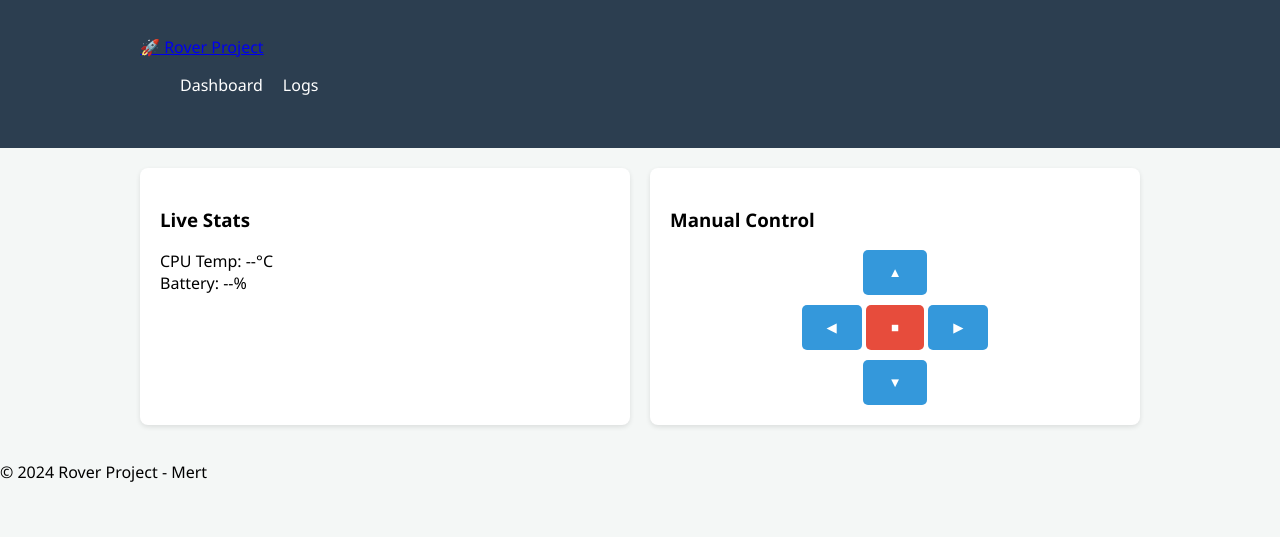
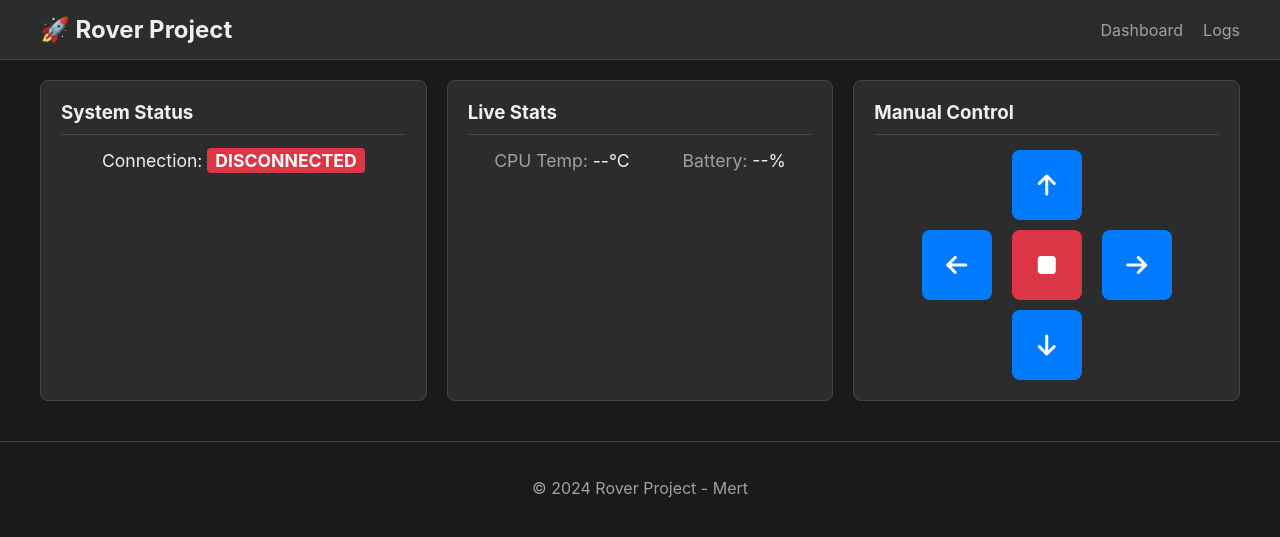
Before and after one commit to TUS-Mert/rover-proj, a Flask app: page / in a window 1280 px wide. Shown: the top 537 px of the page. Run offline with Flask 3, Linux system fonts and the light colour scheme; some libraries are stand-ins or nearby versions.

Commit message:
initialization of the dashboard

```diff
--- a/app/routes.py
+++ b/app/routes.py
@@ -1,22 +1,21 @@
 from flask import Blueprint, render_template, jsonify
-from app.models import Telemetry # We'll use this to pull real data
+from flask_jwt_extended import create_access_token
 
-# Create a Blueprint named 'main'
 main_bp = Blueprint('main', __name__)
 
 @main_bp.route('/')
 def index():
+    """Render the main dashboard page."""
     return render_template('index.html')
 
-@main_bp.route('/api/telemetry')
-def get_telemetry():
-    # Pull the most recent entry from Postgres
-    latest = Telemetry.query.order_by(Telemetry.timestamp.desc()).first()
+@main_bp.route('/token')
+def get_token():
+    """Generate a JWT for the client."""
+    # In a real app, you'd protect this and link it to a user session
+    access_token = create_access_token(identity='rover_ui')
+    return jsonify(access_token=access_token)
 
-    if latest:
-        return jsonify({
-            "cpu_temp": round(latest.cpu_temp, 1),
-            "battery": int(latest.battery_level * 100)
-        })
-
-    return jsonify({"cpu_temp": "N/A", "battery": "N/A"}), 404
+@main_bp.route('/logs')
+def logs():
+    """Placeholder for a future logs page."""
+    return "Logs page coming soon.", 200
--- a/app/static/css/style.css
+++ b/app/static/css/style.css
@@ -1,16 +1,82 @@
+/* static/css/style.css */
 :root {
-    --bg-color: #f4f7f6;
-    --card-bg: #ffffff;
-    --primary: #2c3e50;
-    --accent: #3498db;
+    --bg-color: #1a1a1a;
+    --card-bg: #2c2c2c;
+    --primary-text: #f0f0f0;
+    --secondary-text: #a0a0a0;
+    --border-color: #444;
+    --accent-color: #007bff;
+    --accent-hover: #0056b3;
+    --stop-color: #dc3545;
+    --stop-hover: #c82333;
+    --status-ok: #28a745;
+    --status-bad: #dc3545;
 }
 
-body { font-family: 'Segoe UI', sans-serif; background: var(--bg-color); margin: 0; }
-.container { max-width: 1000px; margin: 0 auto; padding: 20px; }
+body {
+    font-family: -apple-system, BlinkMacSystemFont, "Segoe UI", Roboto, "Helvetica Neue", Arial, sans-serif;
+    background-color: var(--bg-color);
+    color: var(--primary-text);
+    margin: 0;
+    padding-top: 80px; /* Space for fixed navbar */
+}
 
-.navbar { background: var(--primary); color: white; padding: 1rem 0; }
-.nav-links { list-style: none; display: flex; gap: 20px; }
-.nav-links a { color: white; text-decoration: none; }
+.container {
+    max-width: 1200px;
+    margin: 0 auto;
+    padding: 0 20px;
+}
+
+/* Navbar */
+.navbar {
+    background-color: var(--card-bg);
+    border-bottom: 1px solid var(--border-color);
+    padding: 15px 0;
+    position: fixed;
+    width: 100%;
+    top: 0;
+    z-index: 1000;
+}
+
+.navbar .container {
+    display: flex;
+    justify-content: space-between;
+    align-items: center;
+}
+
+.logo {
+    font-size: 1.5rem;
+    font-weight: bold;
+    color: var(--primary-text);
+    text-decoration: none;
+}
+
+.nav-links {
+    list-style: none;
+    margin: 0;
+    padding: 0;
+    display: flex;
+}
+
+.nav-links li {
+    margin-left: 20px;
+}
+
+.nav-links a {
+    color: var(--secondary-text);
+    text-decoration: none;
+    font-size: 1rem;
+    transition: color 0.3s ease;
+}
+
+.nav-links a:hover {
+    color: var(--primary-text);
+}
+
+/* Main Content */
+.main {
+    padding: 20px 0;
+}
 
 .dashboard-grid {
     display: grid;
@@ -19,12 +85,105 @@ body { font-family: 'Segoe UI', sans-serif; background: var(--bg-color); margin:
 }
 
 .card {
-    background: var(--card-bg);
+    background-color: var(--card-bg);
+    border-radius: 8px;
     padding: 20px;
-    border-radius: 8px;
-    box-shadow: 0 2px 5px rgba(0,0,0,0.1);
+    border: 1px solid var(--border-color);
 }
 
-.control-pad { display: flex; flex-direction: column; align-items: center; gap: 10px; }
-.btn { padding: 15px 25px; cursor: pointer; background: var(--accent); color: white; border: none; border-radius: 5px; }
-.btn-stop { background: #e74c3c; }
+.card h3 {
+    margin-top: 0;
+    border-bottom: 1px solid var(--border-color);
+    padding-bottom: 10px;
+    margin-bottom: 15px;
+}
+
+.stats-row {
+    display: flex;
+    justify-content: space-around;
+    font-size: 1.1rem;
+}
+
+.stat .label {
+    color: var(--secondary-text);
+}
+
+/* Status Indicator */
+#connection-status {
+    font-weight: bold;
+    padding: 2px 8px;
+    border-radius: 4px;
+}
+.status-connected {
+    color: white;
+    background-color: var(--status-ok);
+}
+.status-disconnected {
+    color: white;
+    background-color: var(--status-bad);
+}
+
+
+/* Control Pad */
+.control-pad {
+    display: grid;
+    grid-template-columns: 1fr 1fr 1fr;
+    grid-template-rows: 1fr 1fr 1fr;
+    gap: 10px;
+    justify-items: center;
+    align-items: center;
+    max-width: 250px;
+    margin: auto;
+}
+
+.control-pad .btn {
+    grid-column: 2 / 3;
+}
+
+.control-pad .side-btns {
+    grid-column: 1 / 4;
+    grid-row: 2 / 3;
+    display: flex;
+    justify-content: space-between;
+    width: 100%;
+}
+
+.btn {
+    background-color: var(--accent-color);
+    color: white;
+    border: none;
+    border-radius: 8px;
+    font-size: 1.5rem;
+    width: 70px;
+    height: 70px;
+    cursor: pointer;
+    transition: background-color 0.3s ease;
+    display: flex;
+    justify-content: center;
+    align-items: center;
+}
+
+.btn:hover {
+    background-color: var(--accent-hover);
+}
+
+.btn:active {
+    transform: scale(0.95);
+}
+
+.btn-stop {
+    background-color: var(--stop-color);
+}
+
+.btn-stop:hover {
+    background-color: var(--stop-hover);
+}
+
+/* Footer */
+.footer {
+    text-align: center;
+    padding: 20px 0;
+    margin-top: 40px;
+    color: var(--secondary-text);
+    border-top: 1px solid var(--border-color);
+}
--- a/app/static/js/dashboard.js
+++ b/app/static/js/dashboard.js
@@ -1,39 +1,69 @@
-// Fetch stats every 2 seconds
-function updateStats() {
-    fetch('/api/telemetry')
-        .then(response => response.json())
-        .then(data => {
-            document.getElementById('cpu-temp').innerText = data.cpu_temp;
-            document.getElementById('battery').innerText = data.battery;
-        })
-        .catch(err => console.error('Error fetching telemetry:', err));
+// static/js/dashboard.js
+document.addEventListener('DOMContentLoaded', async () => {
+    const statusEl = document.getElementById('connection-status');
+    let socket;
+
+    const updateStatus = (isConnected, message = '') => {
+        if (isConnected) {
+            statusEl.textContent = 'CONNECTED';
+            statusEl.className = 'status-connected';
+            console.log('Socket.IO Connected!');
+        } else {
+            statusEl.textContent = 'DISCONNECTED';
+            statusEl.className = 'status-disconnected';
+            console.error('Socket.IO Disconnected.', message);
         }
+    };
 
-function sendCommand(cmd) {
-    console.log("Sending command:", cmd);
-    // Future: fetch('/api/command', {method: 'POST', body: JSON.stringify({command: cmd})})
-}
-
-// Connect using the Socket.io library
-// Note: We pass the token in the 'auth' or query params
-const socket = io({
-    query: {
-        token: localStorage.getItem('access_token') // Assumes you stored your JWT here
-    }
+    const connectSocket = (token) => {
+        // Connect to the socket with the token
+        socket = io.connect(location.protocol + '//' + document.domain + ':' + location.port, {
+            query: { token }
         });
 
         socket.on('connect', () => {
-    console.log("Connected to Rover via Socket.io!");
+            updateStatus(true);
         });
 
-socket.on('response', (data) => {
-    console.log("Server says:", data);
+        socket.on('disconnect', () => {
+            updateStatus(false);
         });
 
-function sendCommand(actionName, val = 0) {
-    // We 'emit' a 'command' event as defined in our Python code
-    socket.emit('command', { action: actionName, value: val });
+        socket.on('connect_error', (err) => {
+            updateStatus(false, err.message);
+        });
+
+        // Listen for feedback from the server
+        socket.on('response', (data) => {
+            console.log('Server response:', data);
+        });
+
+        // Listen for telemetry data
+        socket.on('telemetry', (data) => {
+            document.getElementById('cpu-temp').textContent = data.cpu_temp.toFixed(1);
+            document.getElementById('battery').textContent = data.battery.toFixed(0);
+        });
+    };
+
+    // Fetch JWT and then connect
+    try {
+        const response = await fetch('/token');
+        if (!response.ok) {
+            throw new Error(`Failed to fetch token: ${response.statusText}`);
+        }
+        const data = await response.json();
+        connectSocket(data.access_token);
+    } catch (error) {
+        console.error('Could not authenticate and connect to WebSocket.', error);
+        updateStatus(false, 'Auth failed');
     }
 
-setInterval(updateStats, 2000);
-updateStats(); // Run once on load
+    // Make sendCommand globally accessible
+    window.sendCommand = (action, value = 0) => {
+        if (socket && socket.connected) {
+            socket.emit('command', { action, value });
+        } else {
+            console.error('Cannot send command. Socket is not connected.');
+        }
+    };
+});
--- a/app/templates/base.html
+++ b/app/templates/base.html
@@ -5,6 +5,7 @@
     <script src="https://cdn.socket.io/4.7.2/socket.io.min.js"></script>
     <meta name="viewport" content="width=device-width, initial-scale=1.0">
     <title>Rover Control - {% block title %}{% endblock %}</title>
+    <link rel="stylesheet" href="https://cdnjs.cloudflare.com/ajax/libs/font-awesome/6.5.1/css/all.min.css">
     <link rel="stylesheet" href="{{ url_for('static', filename='css/style.css') }}">
 </head>
 <body>
--- a/app/templates/index.html
+++ b/app/templates/index.html
@@ -4,6 +4,12 @@
 
 {% block content %}
 <div class="dashboard-grid">
+    <div class="card status-card">
+        <h3>System Status</h3>
+        <div class="stats-row">
+            <div class="stat">Connection: <span id="connection-status" class="status-disconnected">DISCONNECTED</span></div>
+        </div>
+    </div>
     <div class="card">
         <h3>Live Stats</h3>
         <div class="stats-row">
@@ -21,13 +27,13 @@
     <div class="card">
         <h3>Manual Control</h3>
         <div class="control-pad">
-            <button class="btn" onclick="sendCommand('FORWARD')">▲</button>
+            <button class="btn" onmousedown="sendCommand('forward')" onmouseup="sendCommand('stop')"><i class="fas fa-arrow-up"></i></button>
             <div class="side-btns">
-                <button class="btn" onclick="sendCommand('LEFT')">◀</button>
-                <button class="btn btn-stop" onclick="sendCommand('STOP')">■</button>
-                <button class="btn" onclick="sendCommand('RIGHT')">▶</button>
+                <button class="btn" onmousedown="sendCommand('left')" onmouseup="sendCommand('stop')"><i class="fas fa-arrow-left"></i></button>
+                <button class="btn btn-stop" onclick="sendCommand('stop')"><i class="fas fa-stop"></i></button>
+                <button class="btn" onmousedown="sendCommand('right')" onmouseup="sendCommand('stop')"><i class="fas fa-arrow-right"></i></button>
             </div>
-            <button class="btn" onclick="sendCommand('BACKWARD')">▼</button>
+            <button class="btn" onmousedown="sendCommand('backward')" onmouseup="sendCommand('stop')"><i class="fas fa-arrow-down"></i></button>
         </div>
     </div>
 </div>
--- a/docker-compose.yml
+++ b/docker-compose.yml
@@ -25,6 +25,8 @@ services:
       - db
     environment:
       - DATABASE_URL=postgresql://mert:password123@db:5432/roverdb
+      - ENV=development # Use 'production' on the Pi
+      - JWT_SECRET_KEY=a-super-secret-key-that-is-long-and-secure
     privileged: true
     volumes:
       - .:/app
```
Also changed, not shown: app/__init__.py (+8 -7 lines), app/motion.py (+12 -1 lines), app/websocket.py (+16 -5 lines). Lines whose indentation alone changed are shown as unchanged.
